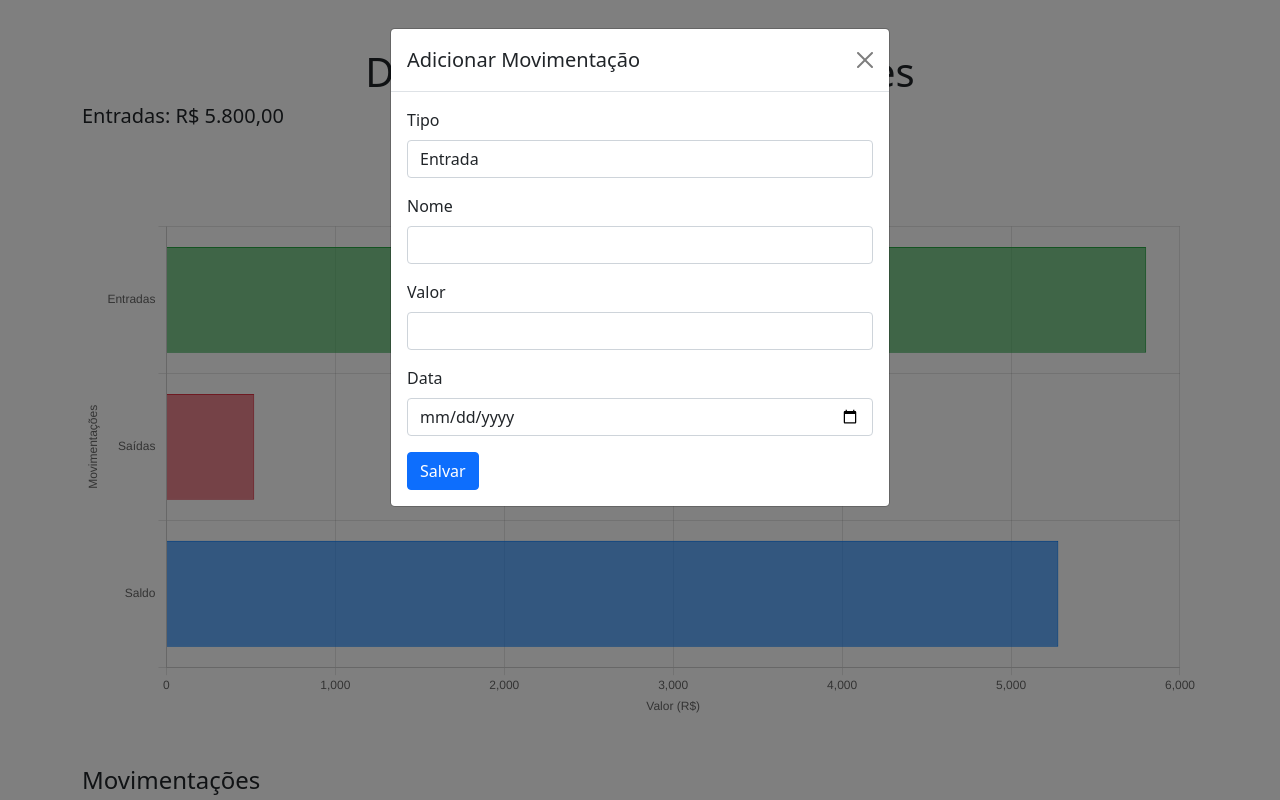
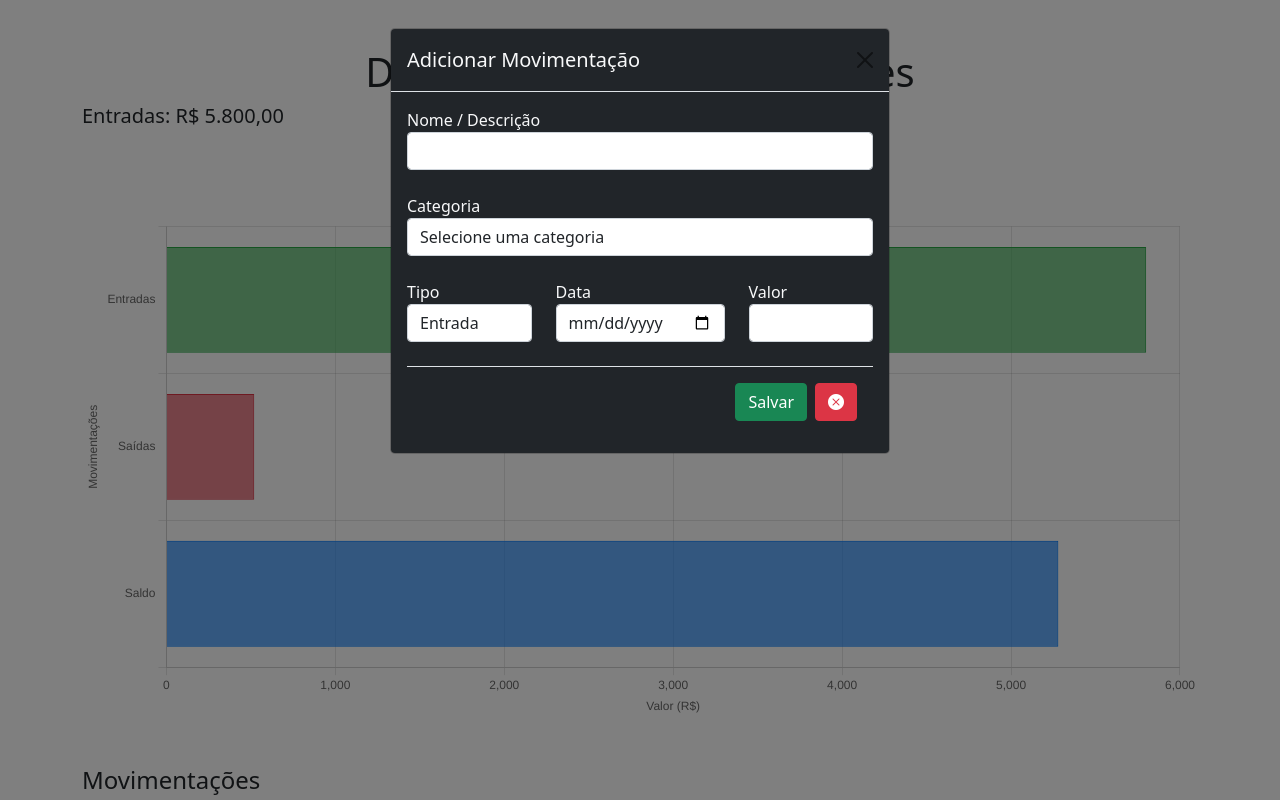
Before and after one commit to userdanieldev/Controle_fenanceiro, a PHP site: page /detalhes_mes.php?id=1 in a window 1280 px wide, after a click on "Adicionar Movimentação". Run offline with PHP 8.4, Linux system fonts and the light colour scheme; data comes from the database, SQL or seed files in the repository.

Commit message:
Adição da funcionalidade de adicionar movimentações

```diff
--- a/detalhes_mes.php
+++ b/detalhes_mes.php
@@ -1,15 +1,24 @@
 <?php
-// conexap direta com banco de dados
-$host = 'localhost';
-$user = 'root';
-$pass = '';
-$db = 'controle_gastos';
 
-$conn = new mysqli($host, $user, $pass, $db);
+session_start();
+require_once('conexao.php');
 
-// Verifica se a conexão foi bem-sucedida
-if ($conn->connect_error) {
-    die("A conexão com o banco de dados falhou : " . $conn->connect_error);
+if (isset($_POST['criar_transacao'])) {
+    $nome = $_POST['txtNome'];
+    $categoria = $_POST['txtCategoria'];
+    $data = $_POST['txtData'];
+    $tipo = $_POST['txtTipo'];
+    $valor = $_POST['txtValor'];
+    $mes_id = $_POST['id_mes'];
+
+    $sql = "INSERT INTO movimentacoes (nome, categoria, data, tipo, valor, mes_id) VALUES ('$nome', '$categoria', '$data', '$tipo', '$valor', '$mes_id')";
+
+    if (mysqli_query($conn, $sql)) {
+        header("Location: detalhe_mes.php?id=$mes_id");
+        exit();
+    } else {
+        echo "Erro ao salvar a transação: " . mysqli_error($conn);
+    }
 }
 
 // Consulta para buscar as movimentações do mês selecionado
@@ -42,6 +51,16 @@ $saldo_final = $resumo['entradas'] - $resumo['saidas'];
 
 // Fechar a conexão
 $conn->close();
+
+$transacao = [
+    'nome' => '',
+    'categoria' => '',
+    'data' => '',
+    'tipo' => '',
+    'valor' => ''
+];
+
+
 ?>
 <!DOCTYPE html>
 <html lang="pt-br">
@@ -50,6 +69,7 @@ $conn->close();
     <meta name="viewport" content="width=device-width, initial-scale=1.0">
     <title>Detalhes das Movimentações</title>
     <link href="https://cdn.jsdelivr.net/npm/bootstrap@5.1.0/dist/css/bootstrap.min.css" rel="stylesheet">
+    <link rel="stylesheet" href="https://cdn.jsdelivr.net/npm/bootstrap-icons@1.11.3/font/bootstrap-icons.min.css">
     <script src="https://cdn.jsdelivr.net/npm/chart.js"></script>
 </head>
 <body>
@@ -97,45 +117,74 @@ $conn->close();
         </table>
 
         <!-- Botão para adicionar movimentação -->
-        <button class="btn btn-success" data-bs-toggle="modal" data-bs-target="#modalAdicionarMovimentacao">Adicionar Movimentação</button>
+        <a class="btn btn-success" href="#modalAdicionarMovimentacao?id=<?= $mes_id ?>" data-bs-toggle="modal" data-bs-target="#modalAdicionarMovimentacao">Adicionar Movimentação</a>
 
-        <!-- Modal -->
-        <div class="modal fade" id="modalAdicionarMovimentacao" tabindex="-1" aria-labelledby="modalAdicionarMovimentacaoLabel" aria-hidden="true">
+
+    <div class="modal fade" id="modalAdicionarMovimentacao" tabindex="-1" aria-labelledby="exampleModalLabel" aria-hidden="true">
         <div class="modal-dialog">
-                <div class="modal-content">
+            <div class="modal-content bg-dark">
                 <div class="modal-header">
-                        <h5 class="modal-title" id="modalAdicionarMovimentacaoLabel">Adicionar Movimentação</h5>
+                    <h1 class="modal-title fs-5 text-light" id="exampleModalLabel">Adicionar Movimentação</h1>
                     <button type="button" class="btn-close" data-bs-dismiss="modal" aria-label="Close"></button>
                 </div>
-                    <div class="modal-body">
-                        <form method="POST" action="adicionar_movimentacao.php">
-                            <div class="mb-3">
-                                <label for="tipo" class="form-label">Tipo</label>
-                                <select class="form-control" id="tipo" name="tipo" required>
-                                    <option value="Entrada">Entrada</option>
-                                    <option value="Saída">Saída</option>
+                <div class="modal-body text-light">
+                    <form action="" method="POST">
+                    <input type="hidden" name="id_mes" value="<?= $_GET['id'] ?>">
+                        <div class="mb-4">
+                            <label for="txtNome">Nome / Descrição</label>
+                            <input type="text" name="txtNome" id="txtNome" value="<?= htmlspecialchars($transacao['nome']) ?>" class="form-control">
+                        </div>
+                        <div class="mb-4">
+                            <label for="txtCategoria">Categoria</label>
+                            <select name="txtCategoria" id="txtCategoria" class="form-control" required>
+                                <option selected disabled>Selecione uma categoria</option>
+                                <option class="text-danger" disabled>Categorias de Saída</option>
+                                <option value="Alimentação" <?= $transacao['categoria'] == 'Alimentação' ? 'selected' : '' ?>>Alimentação</option>
+                                <option value="Transporte" <?= $transacao['categoria'] == 'Transporte' ? 'selected' : '' ?>>Transporte</option>
+                                <option value="Lazer" <?= $transacao['categoria'] == 'Lazer' ? 'selected' : '' ?>>Lazer</option>
+                                <option value="Saúde" <?= $transacao['categoria'] == 'Saúde' ? 'selected' : '' ?>>Saúde</option>
+                                <option value="Compras" <?= $transacao['categoria'] == 'Compras' ? 'selected' : '' ?>>Compras</option>
+                                <option value="Outros" <?= $transacao['categoria'] == 'Outros' ? 'selected' : '' ?>>Educação</option>
+                                <option value="Aplicação em Investimentos" <?= $transacao['categoria'] == 'Aplicação em Investimentos' ? 'selected' : '' ?>>Aplicação em Investimentos</option>
+                                <option value="Serviços" <?= $transacao['categoria'] == 'Serviços' ? 'selected' : '' ?>>Serviços</option>
+                                <option class="text-success" disabled>Categorias de Entrada </option>
+                                <option value="Renda" <?= $transacao['categoria'] == 'Renda' ? 'selected' : '' ?>>Renda</option>
+                                <option value="Renda Extra" <?= $transacao['categoria'] == 'Renda Extra' ? 'selected' : '' ?>>Renda Extra</option>
+                                <option value="Rendimento de Investimentos" <?= $transacao['categoria'] == 'Rendimento de Investimentos' ? 'selected' : '' ?>>Rendimento de Investimentos</option>
+                                <option value="Doação" <?= $transacao['categoria'] == 'Doação' ? 'selected' : '' ?>>Doação</option>
+                                <option value="Prêmio" <?= $transacao['categoria'] == 'Prêmio' ? 'selected' : '' ?>>Prêmio</option>
+                                <option value="Outros" <?= $transacao['categoria'] == 'Outros' ? 'selected' : '' ?>>Outros</option>
                             </select>
                         </div>
-                            <div class="mb-3">
-                                <label for="nome" class="form-label">Nome</label>
-                                <input type="text" class="form-control" id="nome" name="nome" required>
+                        <div class="row">
+                            <div class="col">
+                                <label for="txtTipo">Tipo</label>
+                                <select name="txtTipo" id="txtTipo" class="form-control" required>
+                                    <option class="text-success" value="Entrada" <?= $transacao['tipo'] == 'Entrada' ? 'selected' : '' ?>>Entrada</option>
+                                    <option class="text-danger" value="Saida" <?= $transacao['tipo'] == 'Saida' ? 'selected' : '' ?>>Saída</option>
+                                </select>
                             </div>
-                            <div class="mb-3">
-                                <label for="valor" class="form-label">Valor</label>
-                                <input type="number" class="form-control" id="valor" name="valor" required>
+                            <div class="col">
+                                <label for="txtData">Data</label>
+                                <input type="date" name="txtData" id="txtData" value="<?= htmlspecialchars($transacao['data']) ?>" class="form-control">
+                                <small id="error-msg" class="text-danger"></small>
                             </div>
-                            <div class="mb-3">
-                                <label for="data" class="form-label">Data</label>
-                                <input type="date" class="form-control" id="data" name="data" required>
+                            <div class="col">
+                                <label for="txtValor">Valor</label>
+                                <input type="number" name="txtValor" id="txtValor" value="<?= htmlspecialchars($transacao['valor']) ?>" class="form-control" step="any">
                             </div>
-                            <input type="hidden" name="mes_id" value="<?= $mes_id ?>"/>
-                            <button type="submit" class="btn btn-primary">Salvar</button>
+                        </div>
+                        <div class="modal-footer mt-4">
+                            <button type="submit" name="criar_transacao" class="btn btn-success">Salvar</button>
+                            <button type="button" class="btn btn-danger" data-bs-dismiss="modal"><i class="bi bi-x-circle-fill"></i></button>
+                        </div>
                     </form>
                 </div>
             </div>
         </div>
     </div>
-    </div>
+
+
 
     <script>
         // Dados para o gráfico
```
Also changed, not shown: adicionar_movimentacao.php (+5 -6 lines). Lines whose indentation alone changed are shown as unchanged.
